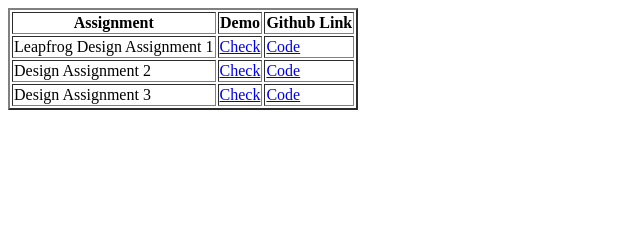
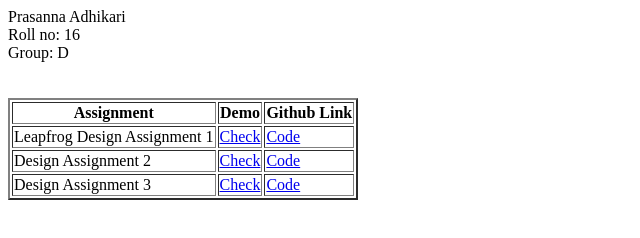
Before and after one commit to Prasannaadhikari/Leapfrog, a plain HTML site: page index.html in a window 1280 px wide. Shown: the whole page, without its empty margins (0-640 px from the left). Drawn offline with Linux system fonts and the light colour scheme.

Commit message:
detail updation

```diff
--- a/index.html
+++ b/index.html
@@ -8,6 +8,13 @@
     <title>Leapfrog</title>
   </head>
   <body>
+  	<div>
+  		<div>Prasanna Adhikari</div>
+  		<div>Roll no: 16</div>
+  		<div>Group: D</div>
+  	</div>
+  	<br>
+  	<br>
     <table border="2">
       <tr>
         <th>Assignment</th>
```
